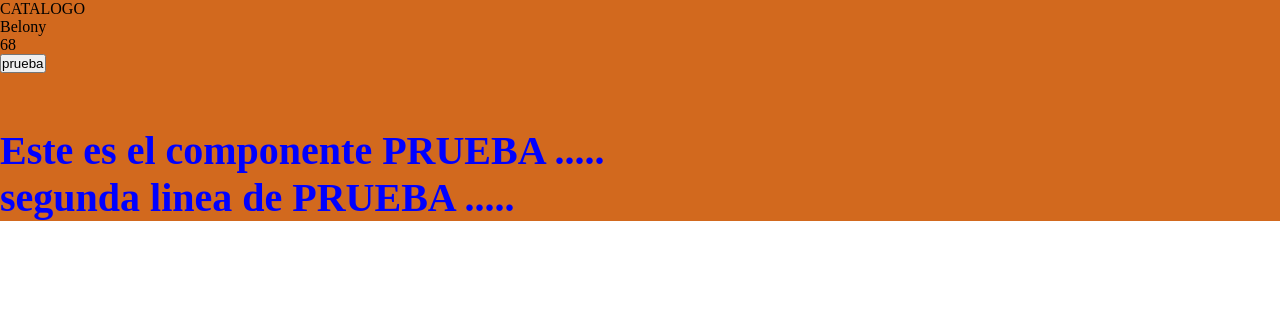
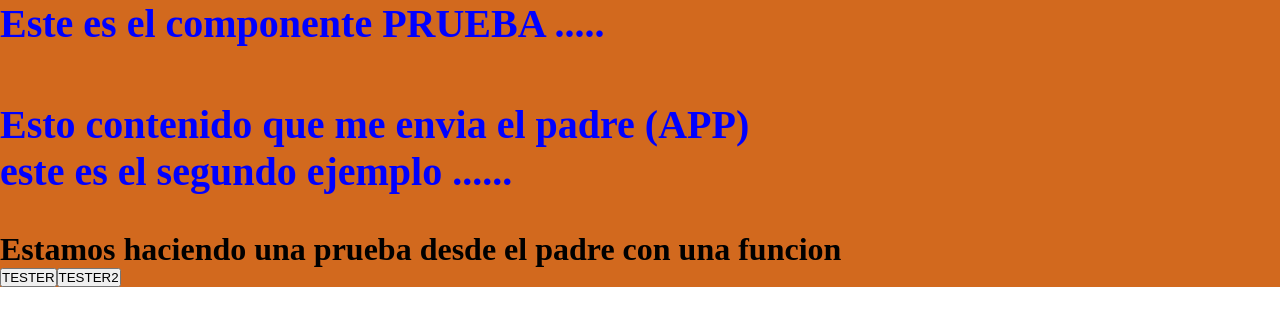
Before and after one commit to ronald-bog/Belony_JS, a React (Vite) app in the folder React/proyecto/: page / in a window 1280 px wide. Shown: the top 326 px of the page. Built offline with nearby package versions, Linux system fonts and the light colour scheme.

Commit message:
Class november 5

```diff
--- a/React/proyecto/src/App.jsx
+++ b/React/proyecto/src/App.jsx
@@ -7,11 +7,14 @@ import { Catalogo } from './components/Catalogo';
 export function App() {
   //const [count, setCount] = useState(0);
 
+  function mostrarNumero() {
+    return "Estamos haciendo una prueba desde el padre con una funcion";
+  }
+
   return (
     <div>
       {/* <Header /> */}
-      <Contenido />
-
+      <Contenido propDePrueba="Esto contenido que me envia el padre (APP)" propiedad2="este es el segundo ejemplo ......" propiedadF={mostrarNumero}/>
     </div>
   );
 }
--- a/React/proyecto/src/components/Contenido.jsx
+++ b/React/proyecto/src/components/Contenido.jsx
@@ -1,16 +1,34 @@
 // PADRE
 import { Catalogo } from './Catalogo';
-export function Contenido() {
+export function Contenido({ propDePrueba, propiedad2, propiedadF }) {
+    console.log('Se renderizo el componente');
+
+    console.log(`el valor que recibi del padre es: ${propiedadF()}`);
+
 
     function saludar() {
         return alert('Hola Profe de componente Padre');
     }
 
+    function tester() {
+        console.log("Esto se ejecuto en la funcion tester");
+
+    }
+
     return (
         <div className='contenido'>
-            <Catalogo estudiante="Belony" edad="68" onClick={saludar} />
+
             <h3>Este es el componente PRUEBA .....</h3>
-            <h3>segunda linea de PRUEBA .....</h3>
+            <br />
+            <br />
+            <br />
+            <h3>{propDePrueba}</h3>
+            <h3>{propiedad2}</h3>
+            <br />
+            <br />
+            <h1>{propiedadF()}</h1>
+            <button onClick={propiedadF}>TESTER</button>
+            <button onClick={() => console.log(propiedadF())}>TESTER2</button>
         </div>
     );
 }
```
